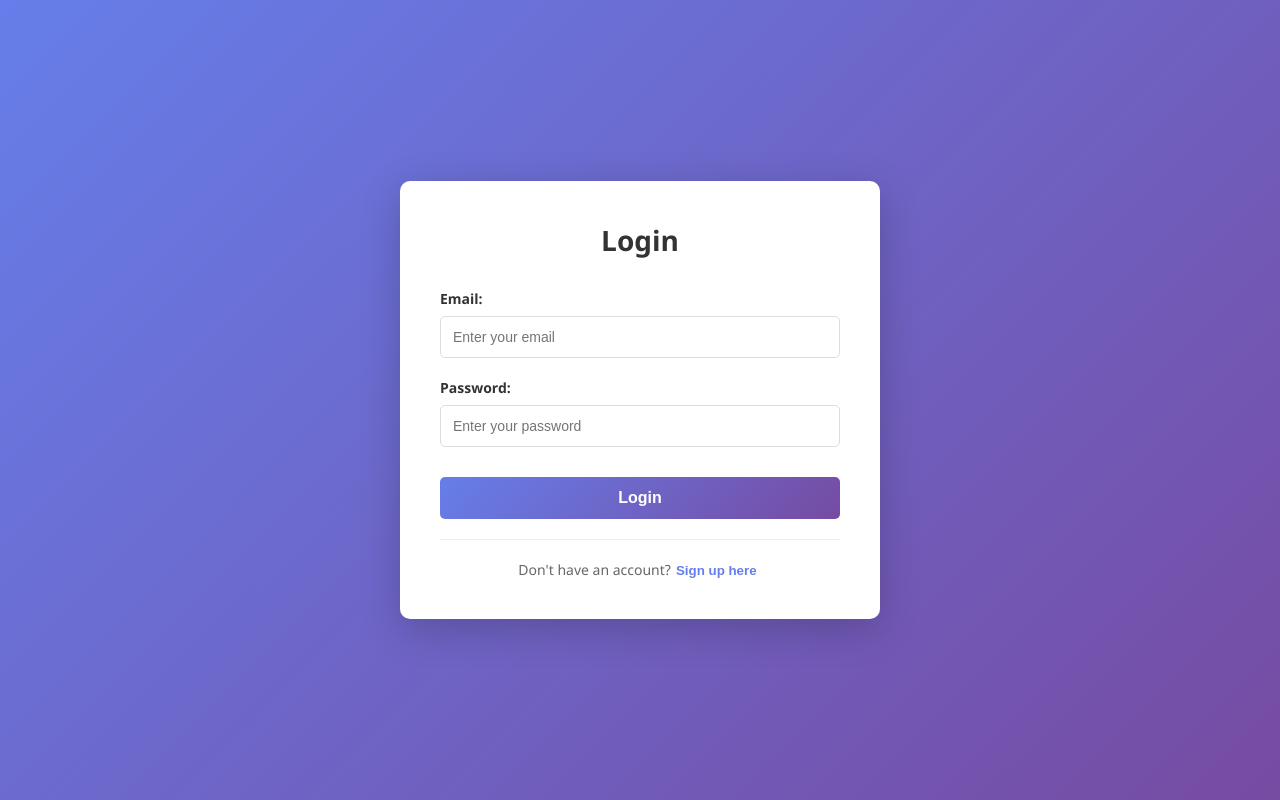
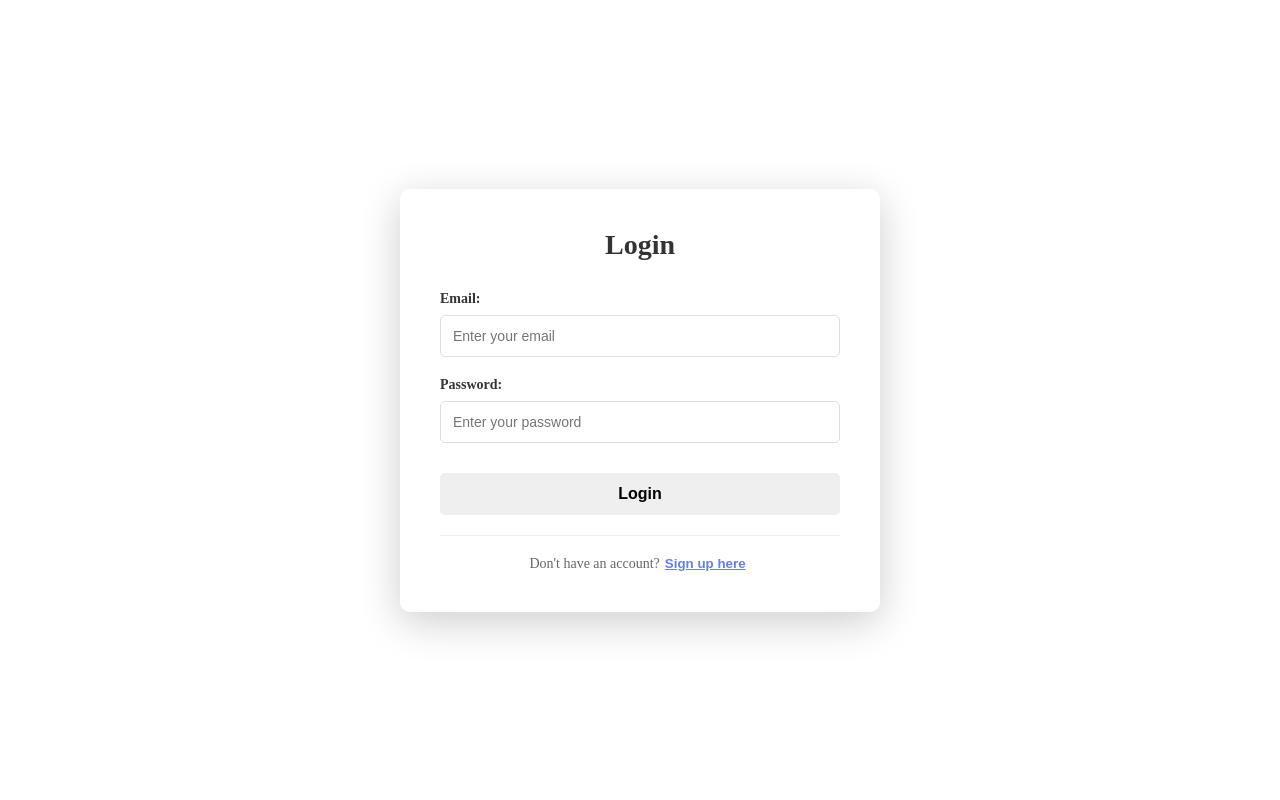
Before and after one commit to gireendra332/Todo-List-Project-, a React (Vite) app: page / in a window 1280 px wide. Built offline with nearby package versions, Linux system fonts and the light colour scheme.

Commit message:
Bug fix – Login and Signup are now working correctly

```diff
--- a/src/ToDoRedux/TodoRedux.jsx
+++ b/src/ToDoRedux/TodoRedux.jsx
@@ -95,7 +95,7 @@ const TodoRedux = () => {
               padding: "8px 16px",
               backgroundColor: "#ff6b6b",
               color: "white",
-              border: "none",
+              border: "1px solid black",
               borderRadius: "5px",
               cursor: "pointer",
               fontWeight: "bold",
--- a/src/components/Auth.css
+++ b/src/components/Auth.css
@@ -4,8 +4,8 @@
   justify-content: center;
   align-items: center;
   min-height: 100vh;
-  background: linear-gradient(135deg, #667eea 0%, #764ba2 100%);
-  font-family: "Segoe UI", Tahoma, Geneva, Verdana, sans-serif;
+  /* background: linear-gradient(135deg, #667eea 0%, #764ba2 100%); */
+  /* font-family: "Segoe UI", Tahoma, Geneva, Verdana, sans-serif; */
 }
 
 .auth-card {
@@ -62,8 +62,8 @@
 .submit-btn {
   width: 100%;
   padding: 12px;
-  background: linear-gradient(135deg, #667eea 0%, #764ba2 100%);
-  color: white;
+  /* background: linear-gradient(135deg, #667eea 0%, #764ba2 100%); */
+  color: rgb(0, 0, 0);
   border: none;
   border-radius: 5px;
   font-size: 16px;
@@ -73,14 +73,14 @@
   margin-top: 10px;
 }
 
-.submit-btn:hover:not(:disabled) {
+/* .submit-btn:hover:not(:disabled) {
   transform: translateY(-2px);
   box-shadow: 0 5px 20px rgba(102, 126, 234, 0.4);
-}
+} */
 
-.submit-btn:active:not(:disabled) {
+/* .submit-btn:active:not(:disabled) {
   transform: translateY(0);
-}
+} */
 
 .submit-btn:disabled {
   opacity: 0.7;
@@ -103,11 +103,12 @@
 
 .switch-btn {
   background: none;
+  text-decoration: underline;
   border: none;
   color: #667eea;
   font-weight: 600;
   cursor: pointer;
-  text-decoration: none;
+  /* text-decoration: none; */
   padding: 0 5px;
   transition: all 0.3s ease;
 }
```
Also changed, not shown: src/App.jsx (+3 -29 lines), src/ToDoList/Todo.jsx (+7 -7 lines).
